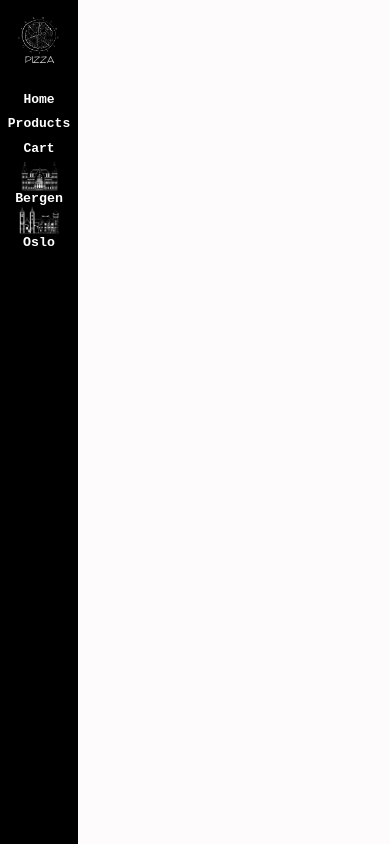
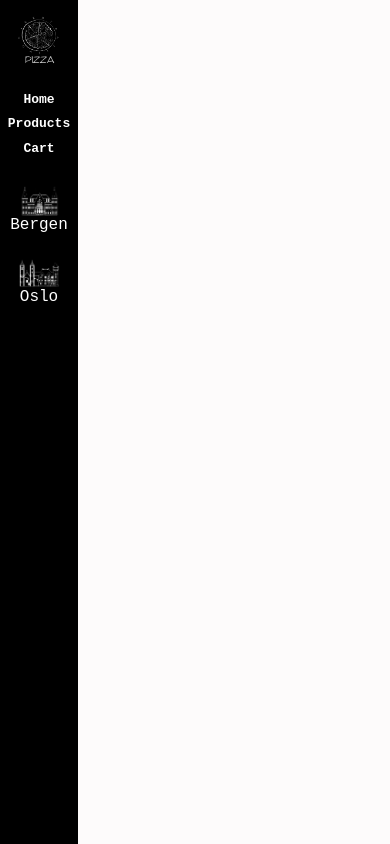
Before and after one commit to PeterJakobs1/pizza, a React (Create React App) app: page / in a window 390 px wide. Built offline with nearby package versions, Linux system fonts and the light colour scheme.

Commit message:
Navbar fix

```diff
--- a/src/Components/NavBar.js
+++ b/src/Components/NavBar.js
@@ -34,11 +34,11 @@ function NavBar() {
                 <footer className="footer">
                     <div className="location-img-container">
                         <img src={bergen} alt="bergen" />
-                        <h5>Bergen</h5>
+                        <h7>Bergen</h7>
                     </div>
                     <div className="location-img-container">
                         <img src={oslo} alt="oslo" />
-                        <h5>Oslo</h5>
+                        <h7>Oslo</h7>
                     </div>
                 </footer>
             </nav>
--- a/src/styles/_layout.scss
+++ b/src/styles/_layout.scss
@@ -17,4 +17,5 @@
         display: grid;
 
     }
+
  }
--- a/src/styles/_navbar.scss
+++ b/src/styles/_navbar.scss
@@ -45,7 +45,6 @@
                         overflow-x: hidden;
                         transition: transform .4s, .2s width .5s cubic-bezier(1,-0.15,.5,1.45);
                     }
-
                     &:hover::before{
                         width: 100%;
                         transform: scale(1);
@@ -53,7 +52,6 @@
                 }
             }
         }
-
         .footer{
             margin-top: 1rem;
             display: flex;
@@ -64,8 +62,6 @@
                 text-align: center;
                 padding: 1rem;
                 font-size: small;
-
-
             }
 
         .location-img-container {
@@ -91,9 +87,10 @@
 }
 @media screen and (max-width: 768px) {
     .footer{
-        text-align: -webkit-center
+        text-align: -webkit-center;
+        margin-top: 40px;
+        padding: 20px;
     }
-
 
     .location-img-container {
         width: 50%;
@@ -101,6 +98,7 @@
         justify-content: center;
         flex-direction:row;
         align-items: center;
+        margin-top: 25px;
 
     }
 
```
